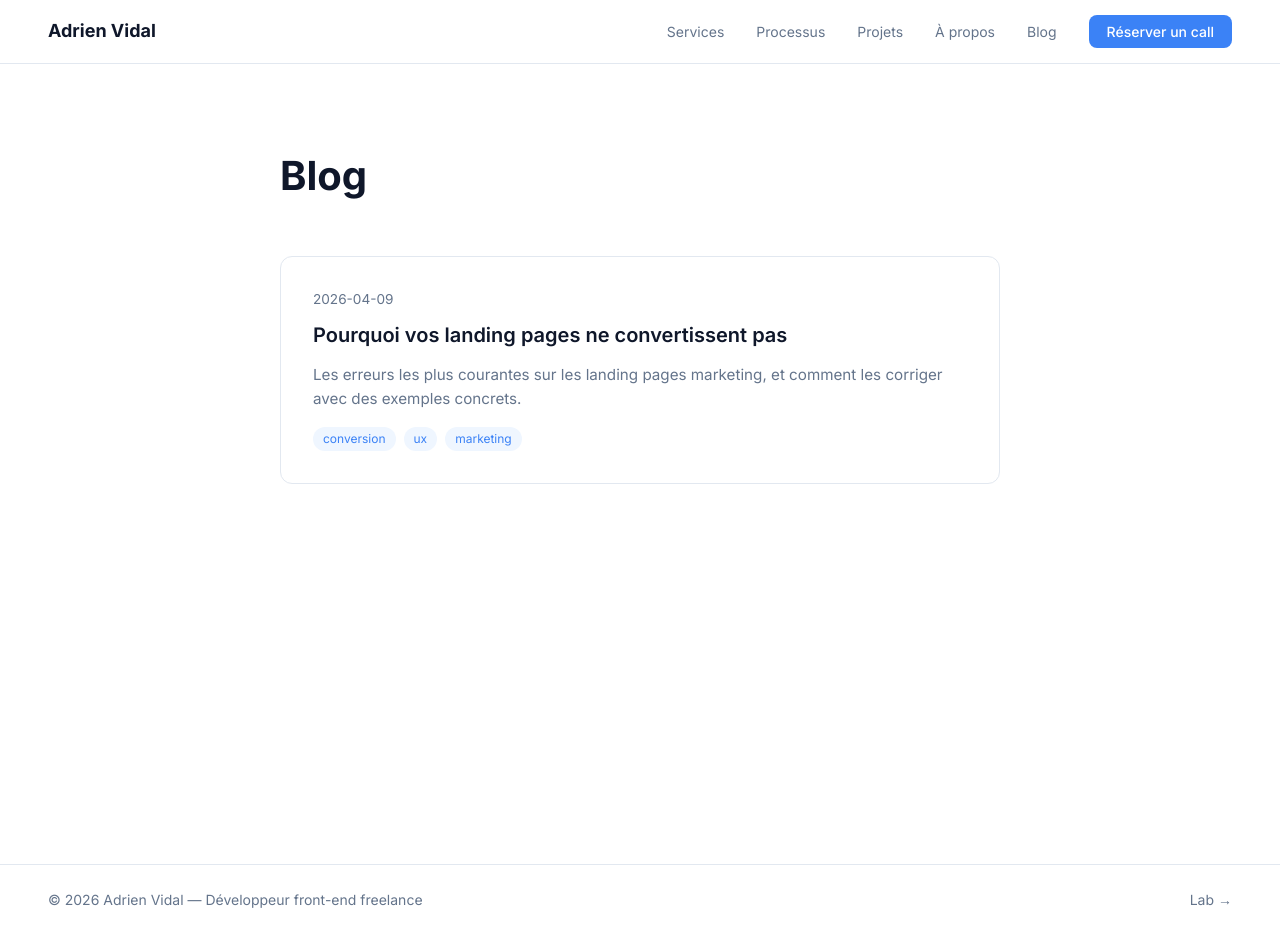
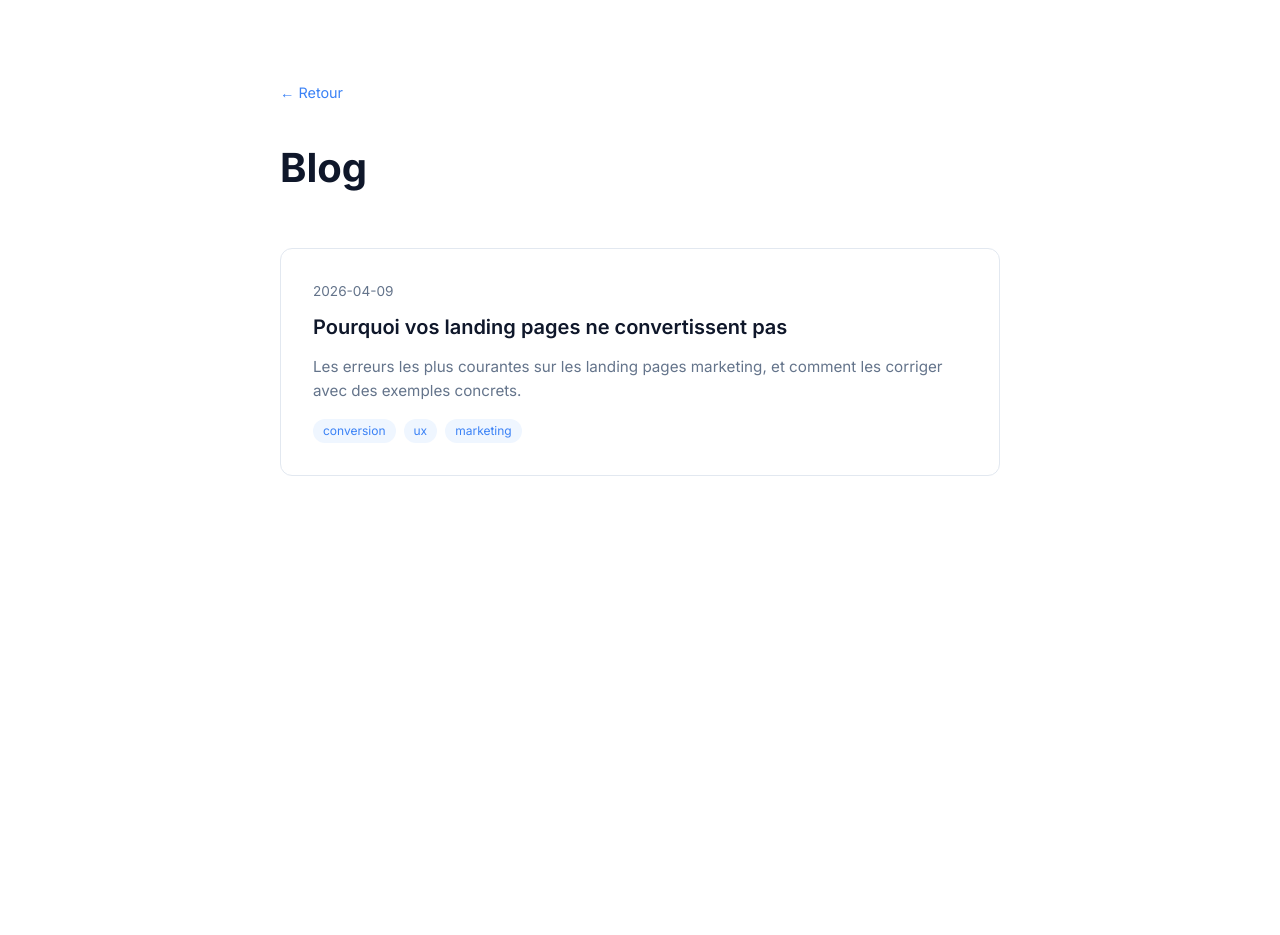
Before and after one commit to adrienvidal/portfolio-2026, a React (Vite) app: page /blog in a window 1280 px wide. After the commit the page ends 800 px from the top, so only its background shows below. Built offline with nearby package versions, Linux system fonts and the light colour scheme.

Commit message:
refactor: remove Nav and Footer components from Article and Blog pages

```diff
--- a/src/pages/Article/Article.tsx
+++ b/src/pages/Article/Article.tsx
@@ -1,8 +1,6 @@
 import { useParams, Link, Navigate } from 'react-router-dom'
 import { lazy, Suspense } from 'react'
 import { articles } from '../../data/articles'
-import Nav from '../../components/Nav/Nav'
-import Footer from '../../components/Footer/Footer'
 import './Article.scss'
 
 export default function Article() {
@@ -15,7 +13,6 @@ export default function Article() {
 
   return (
     <>
-      <Nav />
       <main className="article">
         <div className="article__inner">
           <Link to="/blog" className="article__back">← Blog</Link>
@@ -35,7 +32,6 @@ export default function Article() {
           </div>
         </div>
       </main>
-      <Footer />
     </>
   )
 }
--- a/src/pages/Blog/Blog.scss
+++ b/src/pages/Blog/Blog.scss
@@ -7,6 +7,18 @@
   &__inner {
     max-width: 720px;
     margin: 0 auto;
+  }
+
+  &__back {
+    display: inline-block;
+    font-size: 0.9rem;
+    color: $blue;
+    text-decoration: none;
+    margin-bottom: 32px;
+
+    &:hover {
+      text-decoration: underline;
+    }
   }
 
   &__title {
--- a/src/pages/Blog/Blog.tsx
+++ b/src/pages/Blog/Blog.tsx
@@ -1,7 +1,5 @@
 import { Link } from 'react-router-dom'
 import { articles } from '../../data/articles'
-import Nav from '../../components/Nav/Nav'
-import Footer from '../../components/Footer/Footer'
 import './Blog.scss'
 
 export default function Blog() {
@@ -9,9 +7,9 @@ export default function Blog() {
 
   return (
     <>
-      <Nav />
       <main className="blog">
         <div className="blog__inner">
+          <Link to="/" className="blog__back">← Retour</Link>
           <h1 className="blog__title">Blog</h1>
           <ul className="blog__list">
             {sorted.map((article) => (
@@ -33,7 +31,6 @@ export default function Blog() {
           </ul>
         </div>
       </main>
-      <Footer />
     </>
   )
 }
```
